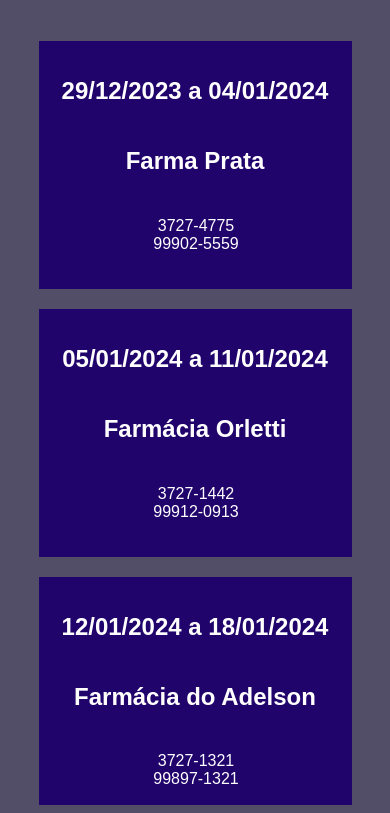
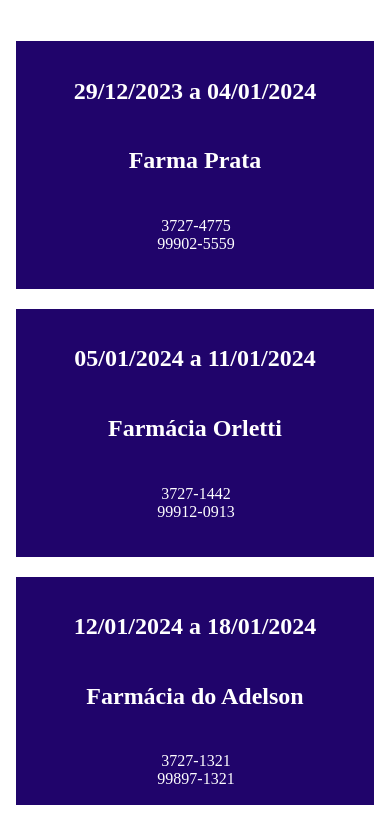
Before and after one commit to GutoAndrade01/plant-o-farmacia-2024, a plain HTML site: page index.html in a window 390 px wide. Shown: the part 109-922 px from the top of the page. Drawn offline with Linux system fonts and the light colour scheme.

Commit message:
Update style.css

```diff
--- a/style.css
+++ b/style.css
@@ -1,4 +1,4 @@
-body {
+sebody {
     font-family: Arial, sans-serif;
     background-color: rgba(9, 2, 39, 0.699);
     height: 90vh;
@@ -102,7 +102,7 @@
 /* Adiciona uma media query para ajustes específicos em dispositivos móveis */
 @media screen and (max-width: 600px) {
     .farmacia {
-        width: 70%; /* Altera para ocupar 100% da largura da tela em dispositivos móveis */
+        width: 85%; /* Altera para ocupar 100% da largura da tela em dispositivos móveis */
     }
     h1{
         width: 80%;
```
